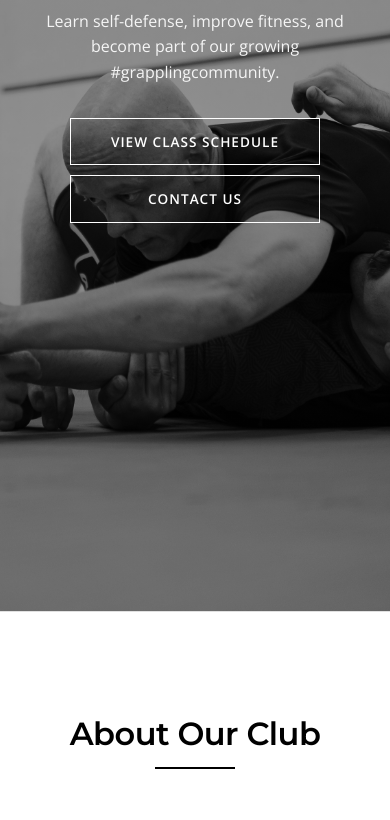
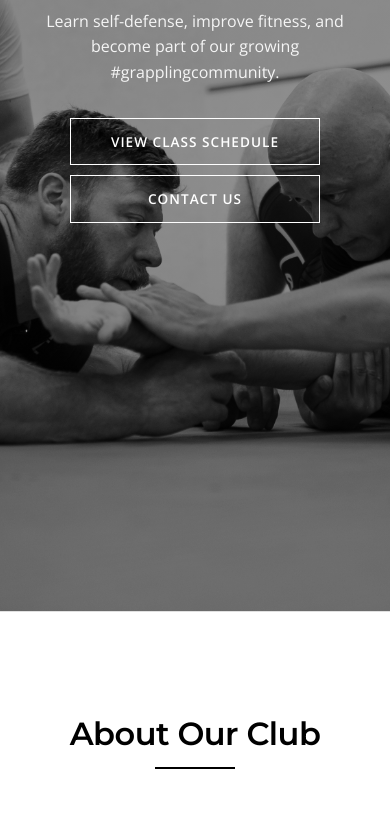
Before and after one commit to fullstackprocrastinator/dissbjj, a plain HTML site: page index.html in a window 390 px wide. Shown: the part 232-1052 px from the top of the page. Drawn offline with nearby package versions, Linux system fonts and the light colour scheme.

Commit message:
Update index.html

```diff
--- a/index.html
+++ b/index.html
@@ -482,9 +482,9 @@
 
             /* Adjust hero for mobile */
             .hero {
-                background-position: 65% center;
+                background-position: 45% center;
                 /* Push content down for mobile */
-                padding-top: 200px;
+                padding-top: 250px;
                 align-items: flex-start;
             }
 
```
